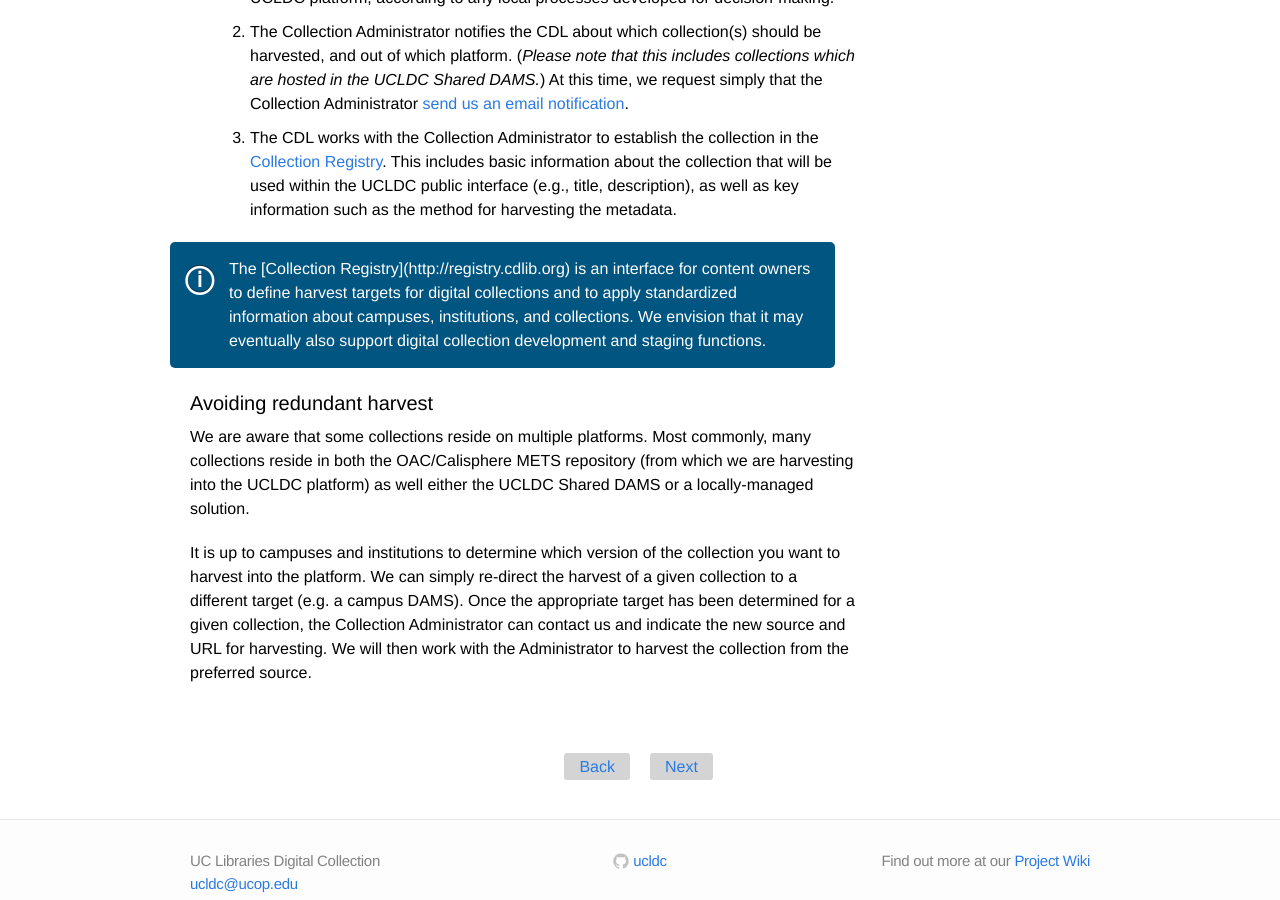
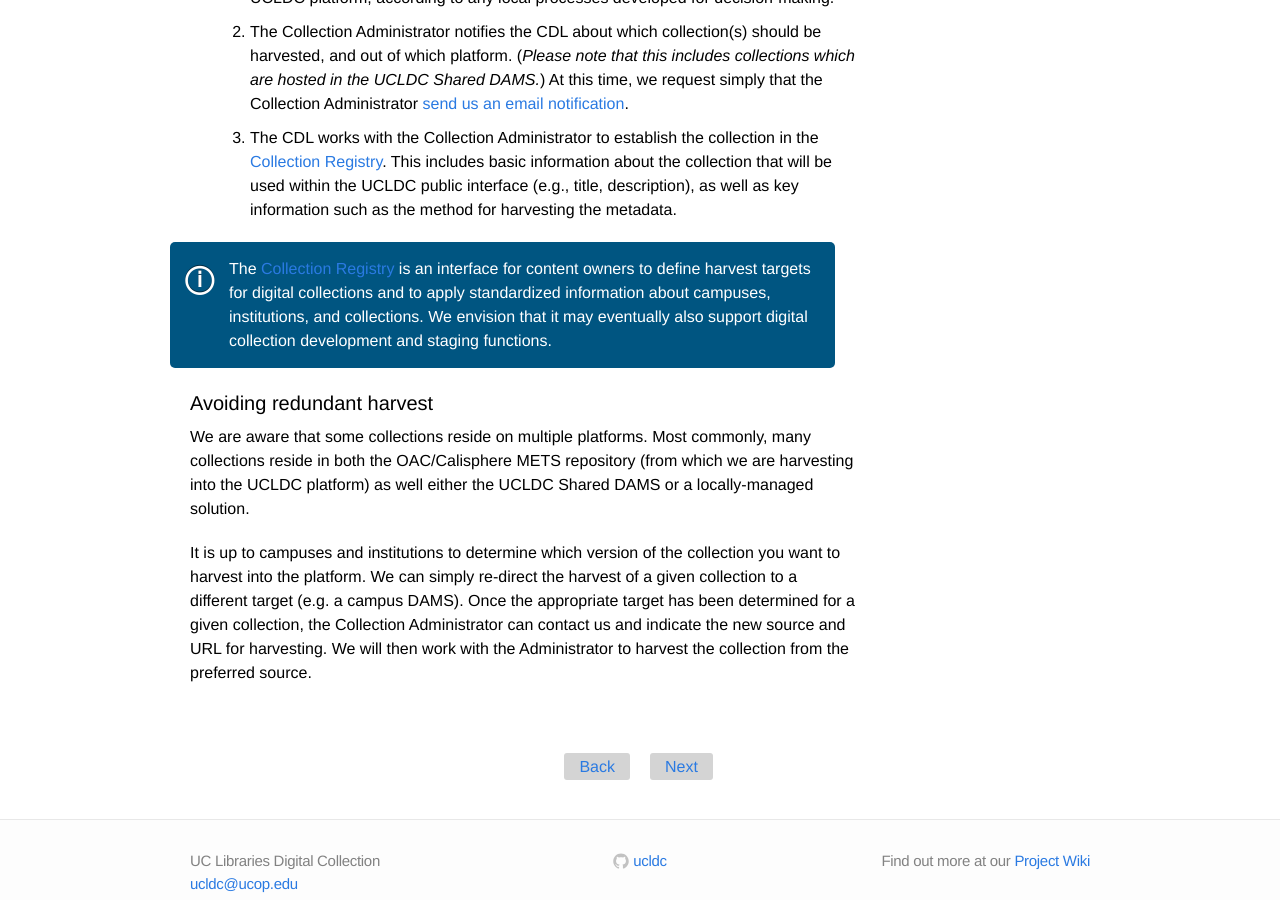
Before and after one commit to ucldc/ucldc-docs, a Jekyll site: the page built from docs/registry/start.md, in a window 1280 px wide and 900 px high, scrolled down 561 px. Built offline with Jekyll 4.4.1, drawn with Linux system fonts in a browser that asks for light colours; nearby versions of some CDN libraries; some of the changed lines change nothing that is shown.

Commit message:
Update start.md

```diff
--- a/docs/registry/start.md
+++ b/docs/registry/start.md
@@ -18,7 +18,7 @@
 
 3. The CDL works with the Collection Administrator to establish the collection in the [Collection Registry](http://registry.cdlib.org). This includes basic information about the collection that will be used within the UCLDC public interface (e.g., title, description), as well as key information such as the method for harvesting the metadata.
 
-<div class="note"><p>The [Collection Registry](http://registry.cdlib.org) is an interface for content owners to define harvest targets for digital collections and to apply standardized information about campuses, institutions, and collections. We envision that it may eventually also support digital collection development and staging functions.</p></div>
+<div class="note"><p>The <a href="http://registry.cdlib.org">Collection Registry</a> is an interface for content owners to define harvest targets for digital collections and to apply standardized information about campuses, institutions, and collections. We envision that it may eventually also support digital collection development and staging functions.</p></div>
 
 ##Avoiding redundant harvest
 We are aware that some collections reside on multiple platforms. Most commonly, many collections reside in both the OAC/Calisphere METS repository (from which we are harvesting into the UCLDC platform) as well either the UCLDC Shared DAMS or a locally-managed solution.
```
